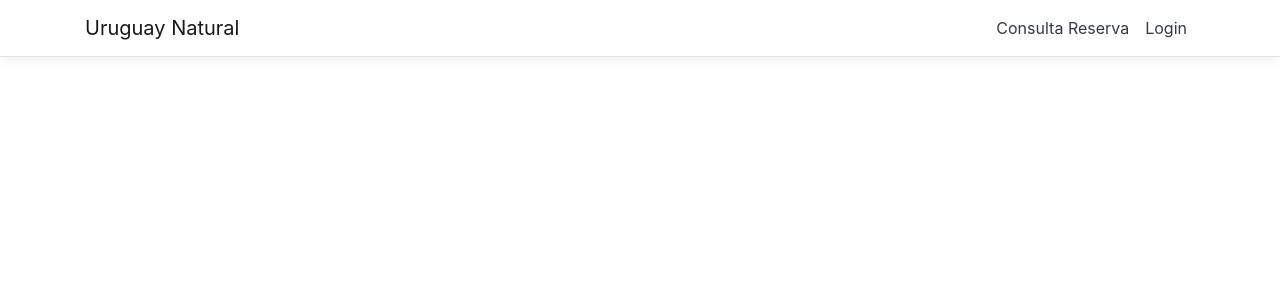
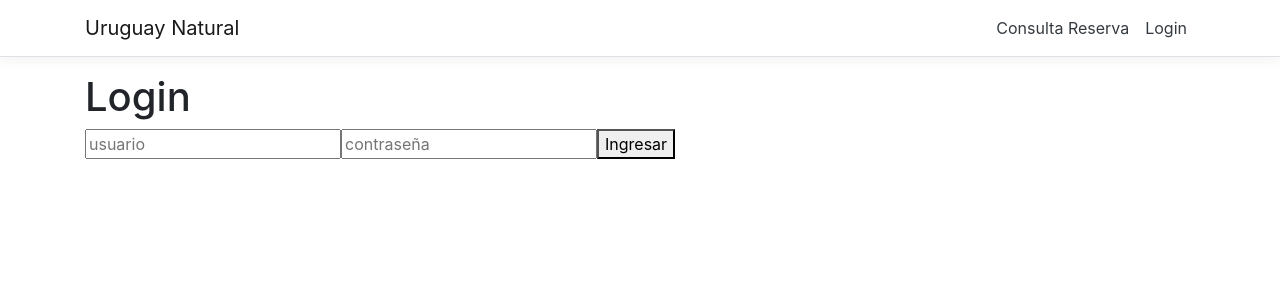
Before and after one commit to Emiliano-Russo/Obligatorio, an Angular app in the folder ObligatorioDDA2/ObligatorioDDA2/ClientApp/: page /ingresar in a window 1280 px wide. Before the commit this address led to /. Shown: the top 300 px of the page. Built offline with nearby package versions, Linux system fonts and the light colour scheme.

Commit message:
Sistema de Login
componente login agregado
panel administracion disponible

```diff
--- /dev/null
+++ b/ObligatorioDDA2/ObligatorioDDA2/ClientApp/src/app/admin-panel/admin-panel.component.html
@@ -0,0 +1,17 @@
+<h1>Panel del admin</h1>
+<div>
+  <div>
+    <h2>Punto Turistico</h2>
+    <a>Alta punto turistico</a>
+  </div>
+  <div>
+    <h2>Hospedaje</h2>
+    <a>Alta hospedaje</a> <br />
+    <a>Borrar hospedaje</a><br />
+    <a>Modificar capacidad hospedaje</a><br />
+  </div>
+  <div>
+    <h2>Reservas</h2>
+    <a>Cambiar estado reserva</a><br />
+  </div>
+</div>
--- /dev/null
+++ b/ObligatorioDDA2/ObligatorioDDA2/ClientApp/src/app/admin-panel/admin-panel.component.ts
@@ -0,0 +1,16 @@
+import { Component, Inject } from '@angular/core';
+
+
+@Component({
+  selector: 'admin',
+  templateUrl: './admin-panel.component.html',
+})
+export class AdminPanelComponent {
+
+  url_base: string;
+
+  constructor( @Inject('BASE_URL') baseUrl: string) {
+    this.url_base = baseUrl;
+  }
+
+}
--- /dev/null
+++ b/ObligatorioDDA2/ObligatorioDDA2/ClientApp/src/app/datos-login/datos-login.injectable.ts
@@ -0,0 +1,10 @@
+import { Injectable } from '@angular/core';
+
+@Injectable()
+export class DatosLogin {
+
+  usuario = "";
+  sesion = false;
+
+  public constructor() {}
+}
--- /dev/null
+++ b/ObligatorioDDA2/ObligatorioDDA2/ClientApp/src/app/login/login.component.html
@@ -0,0 +1,6 @@
+<h1>Login</h1>
+<div>
+  <input id="usuario" placeholder="usuario"/>
+  <input id="contraseña" placeholder="contraseña"/>
+  <button (click)="ingresar()">Ingresar</button>
+</div>
--- /dev/null
+++ b/ObligatorioDDA2/ObligatorioDDA2/ClientApp/src/app/login/login.component.ts
@@ -0,0 +1,49 @@
+import { Component, Inject } from '@angular/core';
+import { HttpClient } from '@angular/common/http';
+import { Router } from '@angular/router';
+import { NavMenuComponent } from '../nav-menu/nav-menu.component';
+
+@Component({
+  selector: 'login',
+  templateUrl: './login.component.html',
+})
+export class LoginComponent {
+
+  url_base: string;
+  cabecera: NavMenuComponent;
+
+  constructor(private http: HttpClient, @Inject('BASE_URL') baseUrl: string, private ruta: Router, header: NavMenuComponent) {
+    this.url_base = baseUrl;
+    this.cabecera = header;
+  }
+
+  ingresar() {
+    var usuario = (<HTMLInputElement>document.getElementById("usuario")).value;
+    var contra = (<HTMLInputElement>document.getElementById("contraseña")).value;
+    this.login(usuario, contra);
+  }
+
+  login(usuario: string, contra: string) {
+    let resultado_login = "";
+    var argumentos = "?email=" + usuario + "&contra=" + contra;
+    this.http.get<string>(this.url_base + 'Login/Ingresar' + argumentos).subscribe(result => {
+      resultado_login = result;
+      console.log(resultado_login);
+      if (resultado_login == "Login Exitoso!") {
+        this.activar_interfaz_sesion();
+        this.redireccionar();
+      }
+    });
+
+  }
+  redireccionar() {
+    this.ruta.navigate(['/']);
+  }
+
+  activar_interfaz_sesion() {
+    console.log("activamos la interfaz sesion");
+    this.cabecera.activar_interfaz_sesion();
+  }
+
+
+}
--- a/ObligatorioDDA2/ObligatorioDDA2/ClientApp/src/app/nav-menu/nav-menu.component.html
+++ b/ObligatorioDDA2/ObligatorioDDA2/ClientApp/src/app/nav-menu/nav-menu.component.html
@@ -23,8 +23,11 @@
           <li class="nav-item" [routerLinkActive]="['link-active']">
             <a class="nav-link text-dark" [routerLink]="['/consulta']">Consulta Reserva</a>
           </li>
-          <li class="nav-item" [routerLinkActive]="['link-active']">
-            <a class="nav-link text-dark" [routerLink]="['/']">Login</a>
+          <li class="nav-item" [routerLinkActive]="['link-active']" id="login">
+            <a class="nav-link text-dark" [routerLink]="['/ingresar']">Login</a>
+          </li>
+          <li class="nav-item" [routerLinkActive]="['link-active']" id="admin">
+            <a style="color:blue" class="nav-link" [routerLink]="['/admin_panel']">Administracion</a>
           </li>
         </ul>
       </div>
--- a/ObligatorioDDA2/ObligatorioDDA2/ClientApp/src/app/nav-menu/nav-menu.component.ts
+++ b/ObligatorioDDA2/ObligatorioDDA2/ClientApp/src/app/nav-menu/nav-menu.component.ts
@@ -1,12 +1,22 @@
-import { Component } from '@angular/core';
+import { Component, OnInit } from '@angular/core';
+import { DatosLogin } from '../datos-login/datos-login.injectable';
 
 @Component({
   selector: 'app-nav-menu',
   templateUrl: './nav-menu.component.html',
   styleUrls: ['./nav-menu.component.css']
 })
-export class NavMenuComponent {
+export class NavMenuComponent implements OnInit {
   isExpanded = false;
+
+  constructor(private datos_login: DatosLogin) {
+
+  }
+    ngOnInit(): void {
+      this.desactivar_interfaz_sesion();
+    }
+
+
 
   collapse() {
     this.isExpanded = false;
@@ -15,4 +25,14 @@ export class NavMenuComponent {
   toggle() {
     this.isExpanded = !this.isExpanded;
   }
+
+  activar_interfaz_sesion() {
+    (<HTMLInputElement>document.getElementById("admin")).style.display = "block";
+    (<HTMLInputElement>document.getElementById("login")).style.display = "none";
+  }
+
+  desactivar_interfaz_sesion() {
+    (<HTMLInputElement>document.getElementById("admin")).style.display = "none";
+    (<HTMLInputElement>document.getElementById("login")).style.display = "block";
+  }
 }
```
Also changed, not shown: ObligatorioDDA2/ObligatorioDDA2/ClientApp/src/app/app.module.ts (+8 -1 lines), 1 other file (tests, documents, lock files or other folders).
